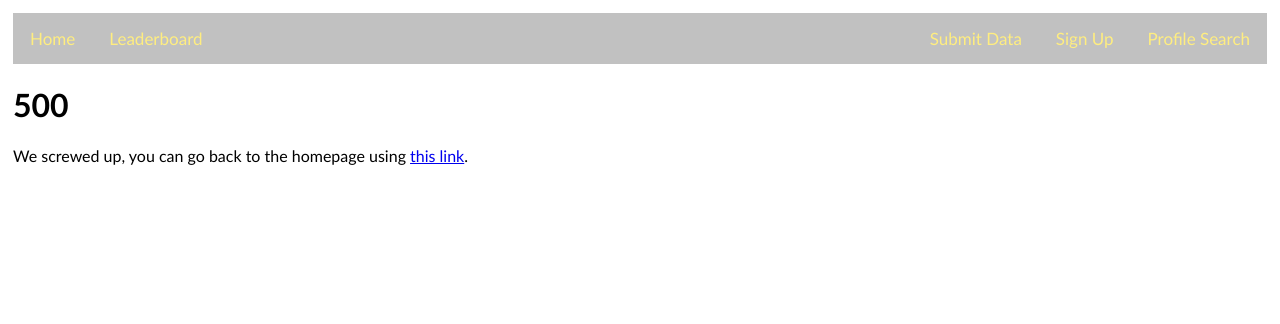
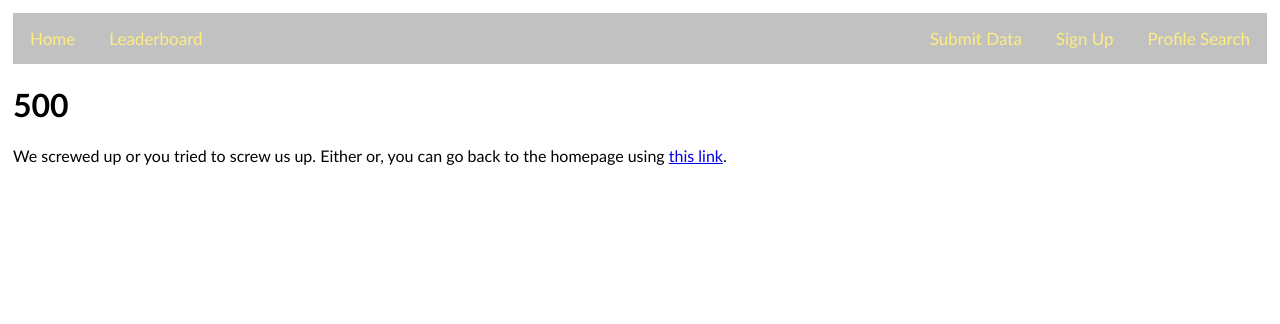
Before and after one commit to MJCaister/R6Web, a Flask app: template templates/500.html in a window 1280 px wide. Shown: the top 324 px of the page. Run offline with Flask 2, Linux system fonts and the light colour scheme; the template is opened without the code that fills it, so the values that code supplies are empty.

Commit message:
editied 500 page

```diff
--- a/templates/500.html
+++ b/templates/500.html
@@ -3,6 +3,6 @@
 {% block content %}
     <div id='errorhandler'>
         <h1>500</h1>
-        <p>We screwed up, you can go back to the homepage using <a href={{url_for('home')}}>this link</a>.</p>
+        <p>We screwed up or you tried to screw us up. Either or, you can go back to the homepage using <a href={{url_for('home')}}>this link</a>.</p>
     </div>
 {% endblock %}
```
